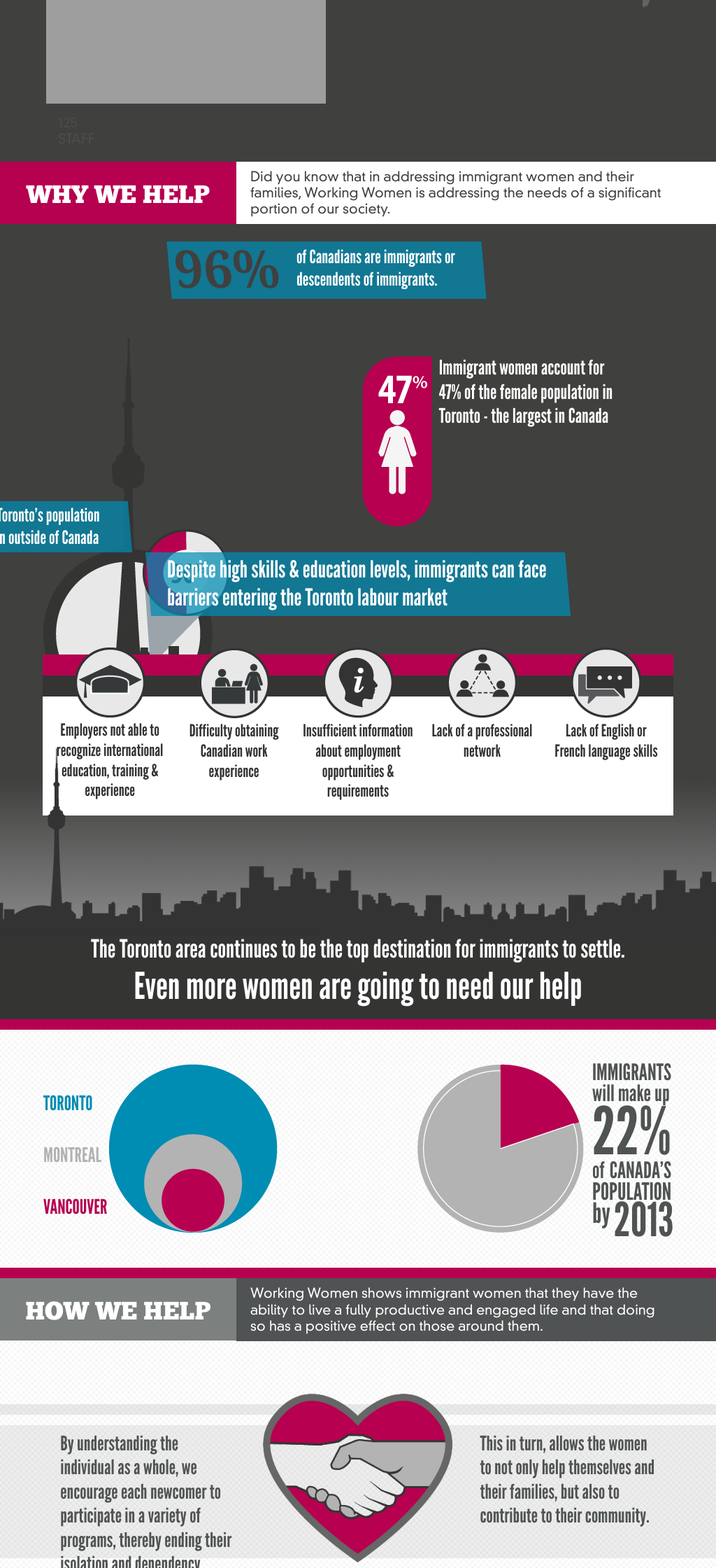
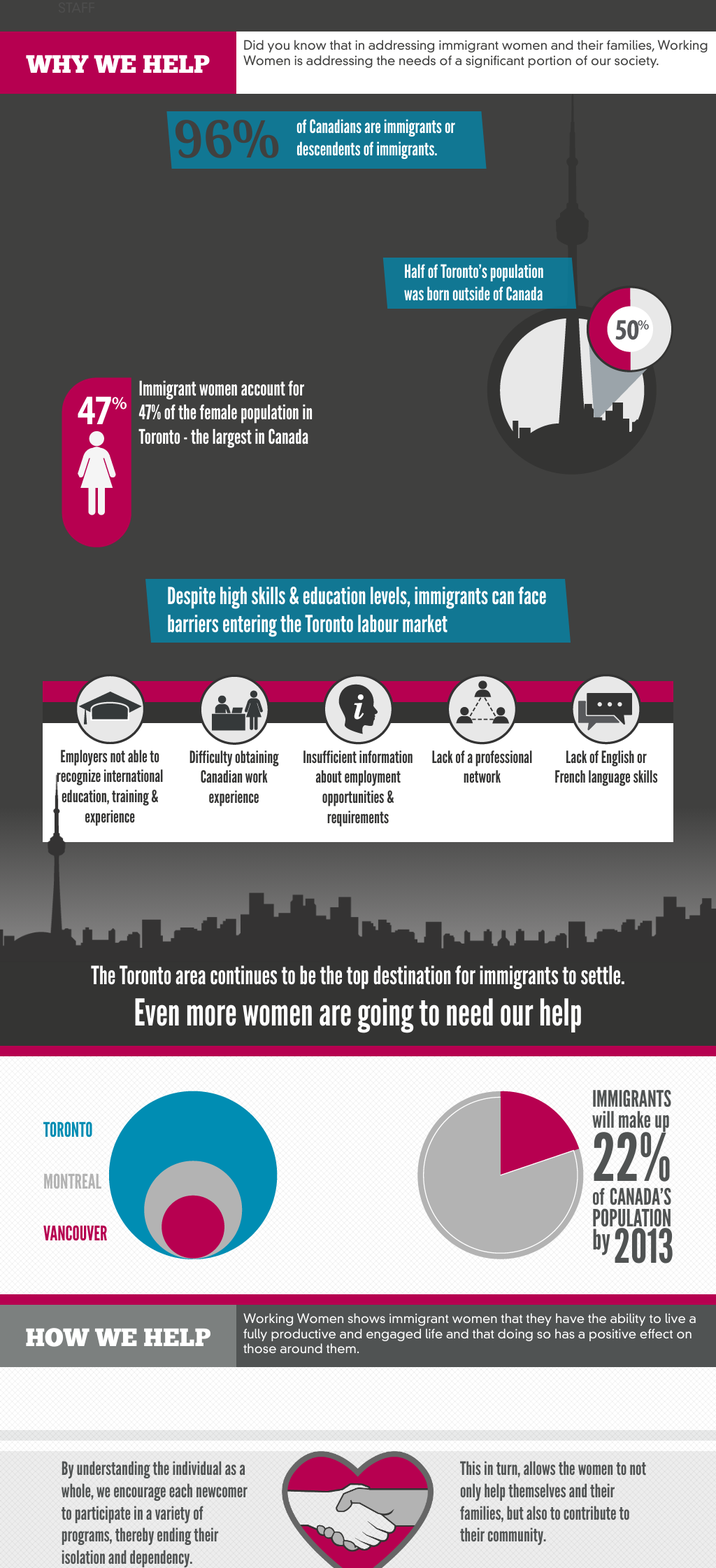
Before and after one commit to dustingamble/WWCC_mainSite, a PHP site: page / in a window 1024 px wide. Shown: the part 2484-4724 px from the top of the page at 70% size. Run offline with PHP 8.4, Linux system fonts and the light colour scheme; style sheets or scripts are compiled from the project's sources; grey boxes are pictures that could not be loaded.

Commit message:
Began Media Queries
Home Page

```diff
--- a/styles/css/main.css
+++ b/styles/css/main.css
@@ -138,7 +138,7 @@ body {
   display: inline-block;
   width: 67%;
   margin: 0 3.685%;
-  padding: 10px 7% 10px 20px;
+  padding: 10px 5% 10px 20px;
   text-transform: none;
   margin: 0;
   font-size: 0.8em;
@@ -290,7 +290,7 @@ section#iconNav ul.icon-grid li {
   width: 168px;
   height: 168px;
   display: inline-block;
-  margin: 15px 100px;
+  margin: 15px 6%;
 }
 section#iconNav ul.icon-grid li .icon-img-1 {
   background-image: url(../../images/what-icon.png);
@@ -380,7 +380,7 @@ section#iconNav ul.icon-grid li h3 a:hover {
 .icon-item:hover .icon-info p {
   opacity: 1;
 }
-/*-------WHAT SECTION-------*/
+/*-------WHAT SECTION--------------*/
 section#what {
   width: 100%;
   min-height: 800px;
@@ -1146,3 +1146,90 @@ footer#footer .containText ul.column li {
 footer#footer .containText ul.column li a {
   color: #ffffff;
 }
+/****************** MEDIA QUERIES ****************/
+@media only screen and (max-width: 1185px) and (min-width: 1096px) {
+  section#why .world {
+    background: url(../../images/worldmap.png) no-repeat;
+    background-position: 50% 186px;
+    background-size: 100%;
+    min-height: 800px;
+  }
+  section#why .world .toronto {
+    float: right;
+    margin: 6% 3% 0 0;
+  }
+  section#why .world .toronto img {
+    height: auto;
+    /*   width:80%;*/
+  }
+  section#why .world .womenPink {
+    width: 380px;
+    float: left;
+    margin: 33% 0 5% 3%;
+  }
+}
+section#how .heart .heartText {
+  float: left;
+  display: inline-block;
+  width: 32%;
+  margin: 0 1.76%;
+}
+section#how .heart .heartText p {
+  font-size: 1.1em;
+}
+section#how .heart img {
+  float: left;
+  display: inline-block;
+  width: 25%;
+  margin: 0 1.375%;
+  margin-top: -1%;
+  max-width: 350px;
+  height: auto;
+}
+/*----*/
+@media only screen and (max-width: 1095px) and (min-width: 983px) {
+  .titles p {
+    font-size: 0.75em;
+    padding: 10px 1% 10px 10px;
+  }
+  section#why .world .toronto {
+    float: right;
+    margin: 0 0% 0 0;
+  }
+  section#why .world .womenPink {
+    width: 380px;
+    float: left;
+    margin: 33% 0 5% 3%;
+  }
+  section#how .heart .heartText {
+    float: left;
+    display: inline-block;
+    width: 33%;
+    margin: 0 1.815%;
+  }
+  section#how .heart .heartText p {
+    font-size: 1.1em;
+  }
+  section#how .heart img {
+    float: left;
+    display: inline-block;
+    width: 24%;
+    margin: 0 1.32%;
+    margin-top: 0;
+    max-width: 350px;
+    height: auto;
+  }
+}
+@media only screen and (max-width: 982px) and (min-width: 768px) {
+  .titles p {
+    font-size: 0.63em;
+    padding: 16px 1% 10px 7px;
+    line-height: 20px;
+  }
+  section#iconNav {
+    min-height: 275px;
+  }
+  section#iconNav ul.icon-grid li {
+    margin: 15px 3%;
+  }
+}
--- a/styles/less/main.less
+++ b/styles/less/main.less
@@ -65,7 +65,7 @@ body {
   }
   p {
      .widthfloat(67%);
-    padding: 10px 7% 10px 20px;
+    padding: 10px 5% 10px 20px;
     text-transform: none;
     margin:0;
     font-size: 0.8em;
@@ -222,7 +222,7 @@ section#iconNav {
       width: 168px;
       height: 168px;
       display: inline-block;
-      margin: 15px 100px;
+      margin: 15px 6%;
       .icon-img-1 {
         background-image: url(../../images/what-icon.png);
       }
@@ -322,7 +322,7 @@ section#iconNav {
 }
 
 
-/*-------WHAT SECTION-------*/
+/*-------WHAT SECTION--------------*/
 
 section#what {
   width:100%;
@@ -1132,3 +1132,113 @@ footer#footer{
       }
     }
 }
+
+
+
+/****************** MEDIA QUERIES ****************/
+
+@media only screen and (max-width: 1185px) and (min-width: 1096px){
+
+    section#why {
+      .world {
+        background: url(../../images/worldmap.png)no-repeat;
+        background-position: 50% 186px;
+        background-size: 100%;
+        min-height:800px;
+        .toronto{
+          float: right;
+          margin: 6% 3% 0 0;
+          img{
+            height:auto;
+         /*   width:80%;*/
+           }
+        }
+        .womenPink{
+          width:380px;
+          float:left;
+          margin:33% 0 5% 3%;
+
+          }
+      }
+    }
+  }
+
+     section#how {
+    .heart{
+      .heartText{
+        .widthfloat(32%);
+        p{
+          font-size: 1.1em;
+        }
+      }
+      img{
+       .widthfloat(25%);
+       margin-top:-1%;
+       max-width:350px;
+       height:auto;
+      }
+    }
+  }
+
+
+  /*----*/
+
+
+  @media only screen and (max-width: 1095px) and (min-width: 983px){
+    .titles p{
+     font-size: 0.75em;
+     padding: 10px 1% 10px 10px;
+    }
+
+      section#why {
+      .world {
+        .toronto{
+          float: right;
+          margin: 0 0% 0 0;
+        }
+        .womenPink{
+          width:380px;
+          float:left;
+          margin: 33% 0 5% 3%;
+          }
+      }
+    }
+
+    section#how {
+    .heart{
+      .heartText{
+        .widthfloat(33%);
+        p{
+          font-size: 1.1em;
+        }
+      }
+      img{
+       .widthfloat(24%);
+       margin-top:0;
+       max-width:350px;
+       height:auto;
+      }
+    }
+  }
+
+}
+
+ @media only screen and (max-width: 982px) and (min-width: 768px){
+   .titles p{
+      font-size: 0.63em;
+      padding: 16px 1% 10px 7px;
+      line-height: 20px;
+    }
+
+    section#iconNav {
+      min-height:275px;
+
+      ul.icon-grid {
+
+        li {
+          margin: 15px 3%;
+
+          }
+        }
+      }
+ }
```
